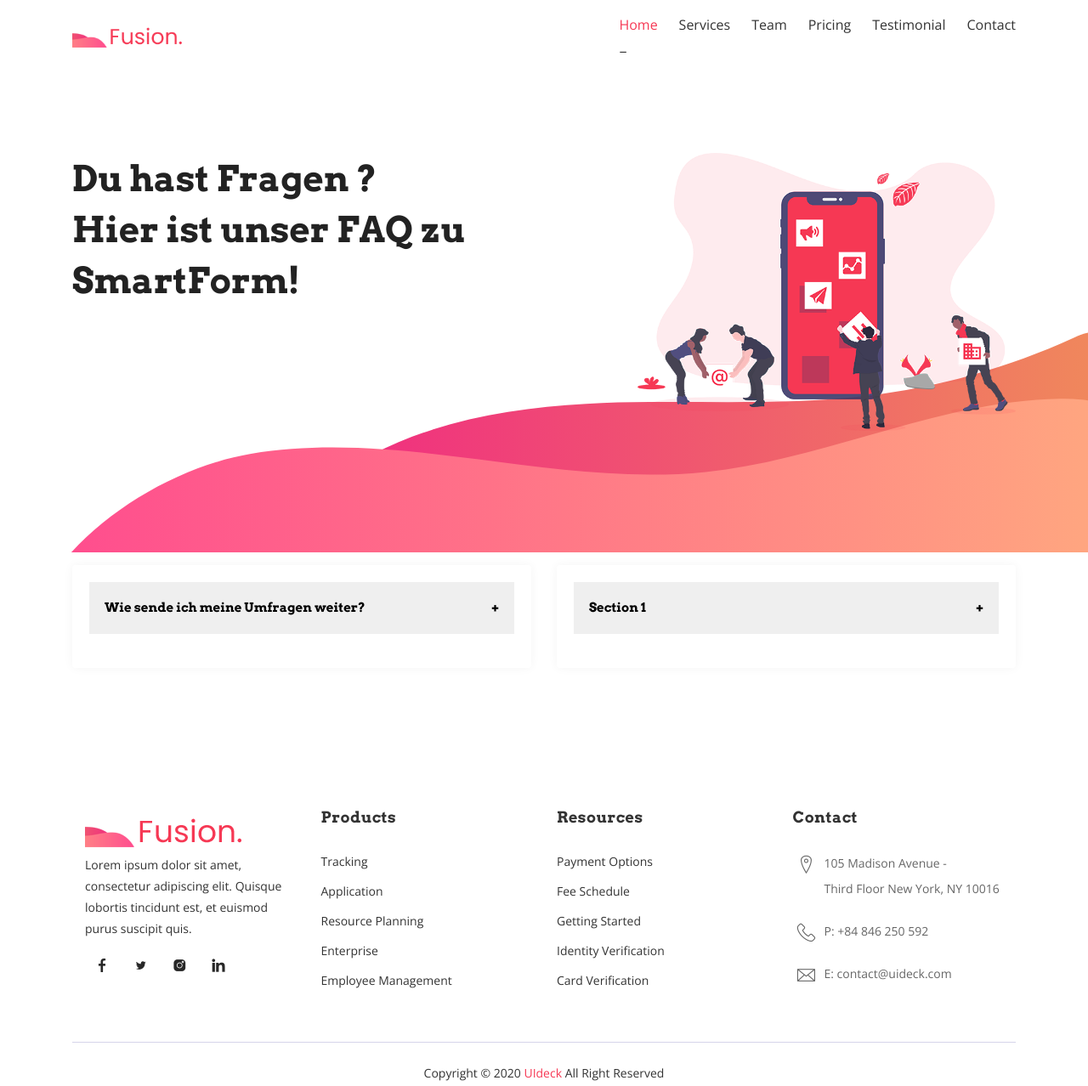
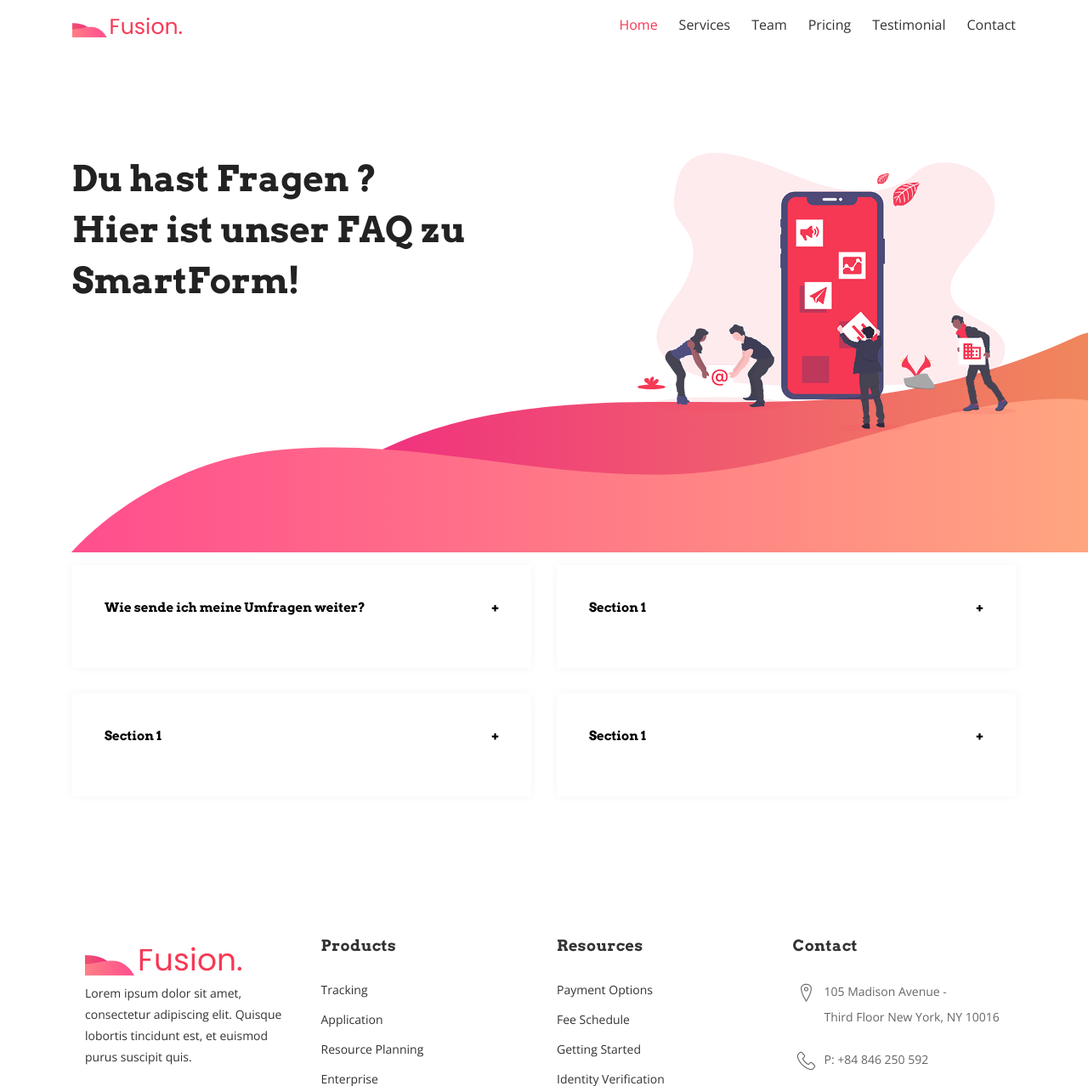
Before and after one commit to pxcemaker/SmartForms, a PHP site: page /FAQ.html in a window 1280 px wide. Shown: the top 1278 px of the page at 85% size. Run offline with PHP 8.4, Linux system fonts and the light colour scheme; some web fonts are replaced.

Commit message:
FAQ & HowTo again

```diff
--- a/fusion-opl/FAQ.html
+++ b/fusion-opl/FAQ.html
@@ -21,42 +21,6 @@
     <link rel="stylesheet" href="assets/css/main.css">
     <!-- Responsive Style -->
     <link rel="stylesheet" href="assets/css/responsive.css">
-    <style>
-        .accordion {
-  cursor: pointer;
-  padding: 18px;
-  width: 100%;
-  border: none;
-  text-align: left;
-  outline: none;
-  font-size: 15px;
-  transition: 0.4s;
-  right: 20px;
-  font-family: 'Arvo', serif;
-}
-
-
-
-.accordion:after {
-  content: '\002B';
-  font-weight: bold;
-  float: right;
-  margin-left: 5px;
-}
-
-.active:after {
-  content: "\2212";
-}
-
-.panel {
-    margin-left: 60px;
-    padding: 5 18px;
-  max-height: 0;
-  overflow: hidden;
-  margin: 10px;
-  transition: max-height 0.5s ease-out;
-}
-        </style>
   </head>
   <body>
 
@@ -149,6 +113,25 @@ tempor incididunt ut labore et dolore magna aliqua. Ut enim ad minim veniam, qui
 </div>
 </div>
 </div>
+<div class="col-lg-6">
+    <div class="services-item">
+    <button class="accordion">Section 1</button>
+<div class="panel">
+<p>Lorem ipsum dolor sit amet, consectetur adipisicing elit, sed do eiusmod
+tempor incididunt ut labore et dolore magna aliqua. Ut enim ad minim veniam, quis nostrud exercitation ullamco laboris nisi ut aliquip ex ea commodo consequat.</p>
+</div>
+</div>
+</div>
+<div class="col-lg-6">
+    <div class="services-item">
+    <button class="accordion">Section 1</button>
+<div class="panel">
+<p>Lorem ipsum dolor sit amet, consectetur adipisicing elit, sed do eiusmod
+tempor incididunt ut labore et dolore magna aliqua. Ut enim ad minim veniam, quis nostrud exercitation ullamco laboris nisi ut aliquip ex ea commodo consequat.</p>
+</div>
+</div>
+</div>
+
 
         </div>
     </div>
--- a/fusion-opl/assets/css/main.css
+++ b/fusion-opl/assets/css/main.css
@@ -58,7 +58,7 @@ ul, ol {
 }
 
 .oberpunkt{
-font-size: 20px;
+font-size: 22px;
 color: #222222;
 list-style: outside none none;
 margin: 0;
@@ -108,7 +108,38 @@ a:not([href]):not([tabindex]) {
   font-weight: 700;
   position: relative;
 }
+.accordion {
+  background-color: #ffffff;
+  cursor: pointer;
+  padding: 18px;
+  width: 100%;
+  border: none;
+  text-align: left;
+  outline: none;
+  font-size: 15px;
+  transition: 0.4s;
+  right: 20px;
+  font-family: 'Arvo', serif;
+}
 
+
+
+.accordion:after {
+  content: '\002B';
+  font-weight: bold;
+  float: right;
+  margin-left: 5px;
+}
+
+
+.panel {
+    margin-left: 60px;
+    padding: 5 18px;
+  max-height: 0;
+  overflow: hidden;
+  margin: 10px;
+  transition: max-height 0.5s ease-out;
+}
 .shape {
   height: 1px;
   margin: 0 auto 30px;
```
Also changed, not shown: fusion-opl/HowTo.html (+32 -47 lines).
